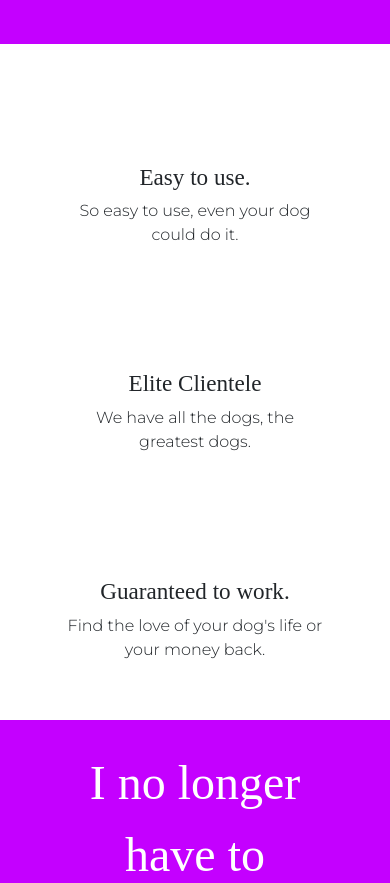
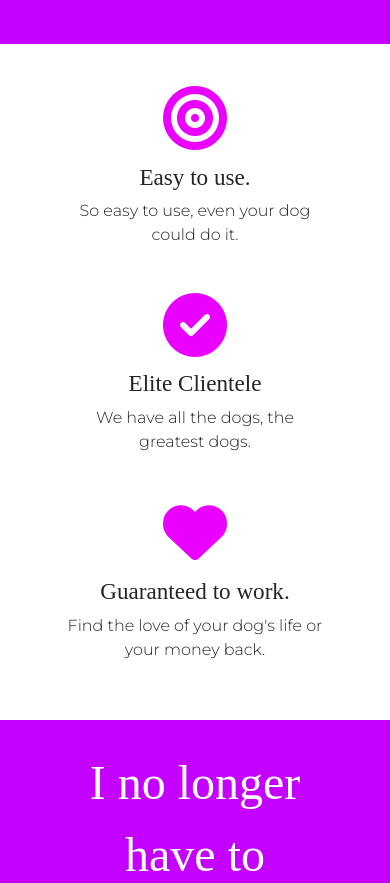
Before and after one commit to Deepuhemant/Tindog_find-love-for-your-dog, a plain HTML site: page index.html in a window 390 px wide. Shown: the part 1058-1941 px from the top of the page. Drawn offline with nearby package versions, Linux system fonts and the light colour scheme.

Commit message:
Update styles.css

```diff
--- a/css/styles.css
+++ b/css/styles.css
@@ -163,9 +163,6 @@ line-height: 1.5;
 
         text-align: center;
     }
-    .fas{
-        color: #fff;
-    }
     .navbar-toggler{
         color: #fff;
     }
```
